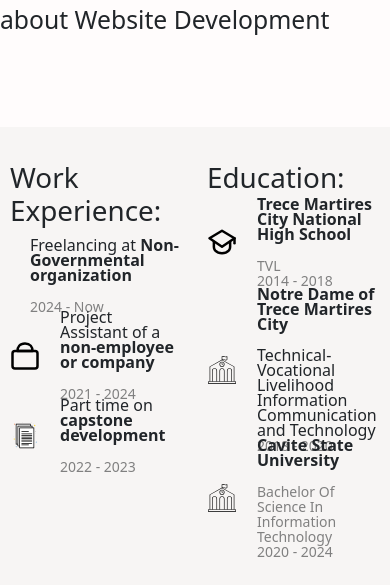
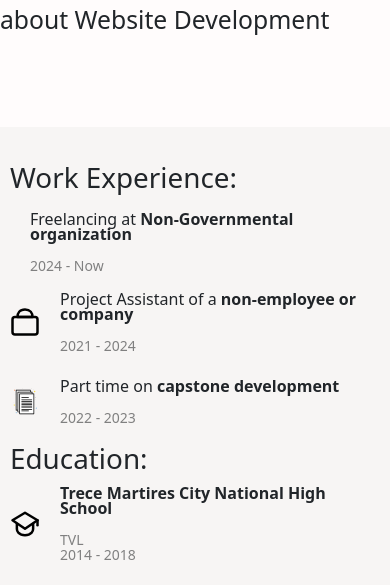
Before and after one commit to kiel24k/Portfolio2024, a plain HTML site: page index.html in a window 390 px wide. Shown: the part 259-844 px from the top of the page. Drawn offline with nearby package versions, Linux system fonts and the light colour scheme; no server answers.

Commit message:
responsive fixed

```diff
--- a/index.html
+++ b/index.html
@@ -73,7 +73,7 @@
     </section>
 
     <section class="two">
-        <div class="row section-two mt-4">
+        <div class="section-two mt-4">
             <div class="col">
                 <h1 class="section-two-title">Work Experience:</h1>
 
```
